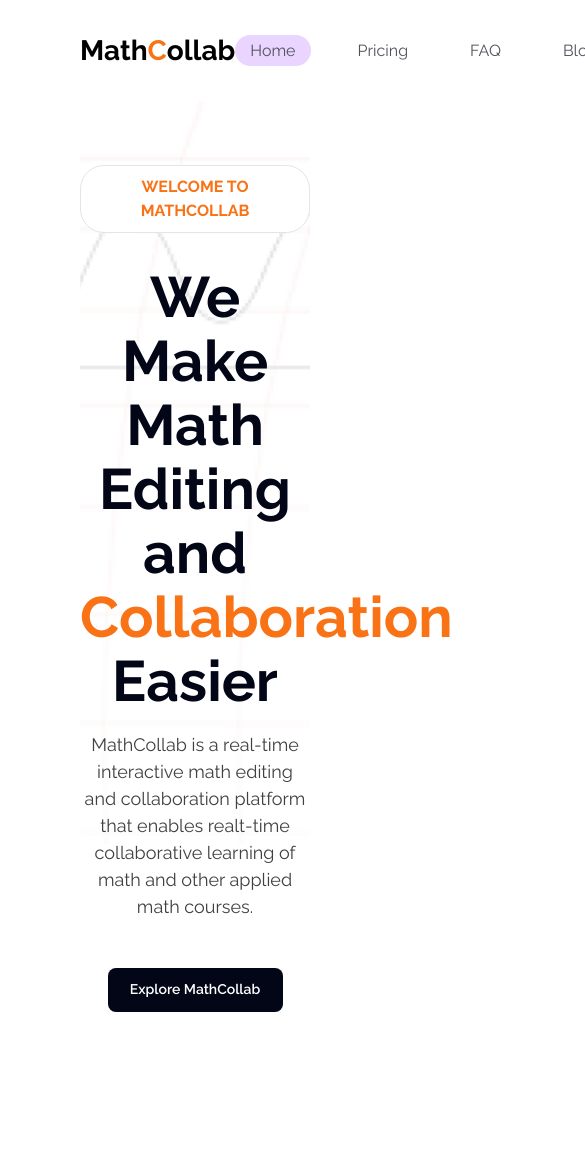
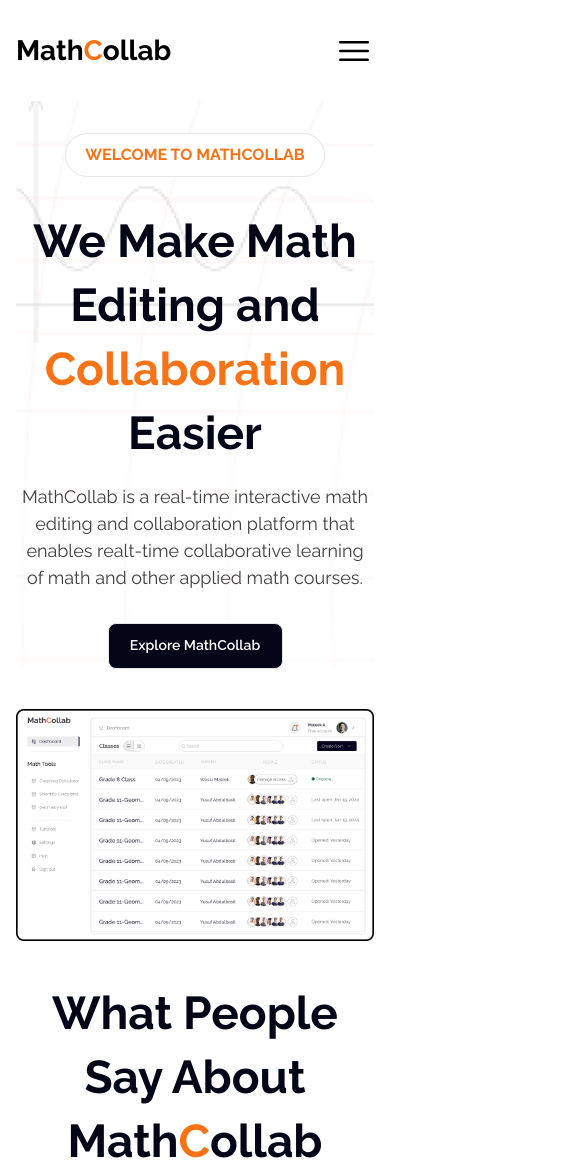
Before and after one commit to Jideotetic/MathCollab, a React (Vite) app: page / in a window 390 px wide. Shown: the top 1173 px of the page, 585 px wide, since content can reach past the window. Before the commit the page ends 1012 px from the top, so only its background shows below. Built offline with nearby package versions, Linux system fonts and the light colour scheme.

Commit message:
Updated HomePage
Updated homepage design to be responsive

```diff
--- a/src/routes/HomePage.tsx
+++ b/src/routes/HomePage.tsx
@@ -1,6 +1,6 @@
 import { NavLink } from "react-router-dom";
 import { Fragment, useContext } from "react";
-import { Dialog, Transition } from "@headlessui/react";
+import { Dialog, Popover, Transition } from "@headlessui/react";
 import MathCollab from "../components/MathCollab";
 import LoginForm from "../components/LoginForm";
 import SignUpForm from "../components/SignUpForm";
@@ -10,6 +10,8 @@
 import NewPasswordForm from "../components/NewPasswordForm";
 import { FormBooleanValueContext } from "../contexts/FormBooleansValueContext";
 import { FormBooleanValueContextTypes } from "../@types/formBooleanValueContextTypes";
+import { Bars3Icon, XMarkIcon } from "@heroicons/react/24/outline";
+import listDashboardUrl from "../assets/List_dashboard.png";
 
 const links = ["Home", "Pricing", "FAQ", "Blog"];
 
@@ -27,29 +29,106 @@
     setVerifyPasswordResetOTPFormOpen,
     newPasswordFormOpen,
     setNewPasswordFormOpen,
-    // createClassFormOpen,
-    // setCreateClassFormOpen,
-    // joinClassFormOpen,
-    // setJoinClassFormOpen,
   } = useContext(FormBooleanValueContext) as FormBooleanValueContextTypes;
 
   return (
     <>
-      <header className="mx-auto flex h-[101px] max-w-[1280px] items-center justify-between bg-white px-20 py-6">
+      <header className="mx-auto flex h-[101px] max-w-[1280px] items-center justify-between bg-white px-4 py-6">
         <MathCollab />
 
-        <nav>
-          <ul className="flex gap-8">
+        {/* MOBILE NAV STARTS */}
+        <Popover className="lg:hidden">
+          {({ open }) => (
+            <>
+              <div className="relative">
+                <Popover.Button className="absolute -top-[100%] right-0 z-50 -translate-y-[50%]">
+                  {open ? (
+                    <XMarkIcon className="h-10 w-10" />
+                  ) : (
+                    <Bars3Icon className="h-10 w-10" />
+                  )}
+                </Popover.Button>
+              </div>
+
+              <Transition.Child
+                as={Fragment}
+                enter="ease-in duration-200"
+                enterFrom="opacity-0"
+                enterTo="opacity-30"
+                leave="ease-in duration-200"
+                leaveFrom="opacity-30"
+                leaveTo="opacity-0"
+              >
+                <Popover.Overlay className="fixed inset-0 bg-black" />
+              </Transition.Child>
+              <Transition
+                as={Fragment}
+                enter="transition duration-200 ease-out"
+                enterFrom="transform -translate-x-[100%]"
+                enterTo="transform translate-x-0"
+                leave="transition duration-200 ease-out"
+                leaveFrom="transform translate-x-0"
+                leaveTo="transform -translate-x-[100%]"
+              >
+                <Popover.Panel
+                  as="nav"
+                  className="fixed left-0 top-0 h-screen w-[50%] bg-white px-4 py-6"
+                >
+                  {({ close }) => (
+                    <>
+                      <ul className="flex flex-col gap-8">
                         {links.map((link) => (
-              <li key={link}>
+                          <li
+                            key={link}
+                            className="font-normal leading-tight text-zinc-600"
+                          >
+                            <NavLink
+                              to={link === "Home" ? "/" : link}
+                              onClick={() => close()}
+                              className={({ isActive, isPending }) =>
+                                isActive
+                                  ? "rounded-3xl bg-purple-200 px-[15px] py-1.5 hover:bg-purple-500 hover:text-white"
+                                  : isPending
+                                    ? ""
+                                    : "rounded-3xl px-[15px] py-1.5 hover:bg-purple-500 hover:text-white"
+                              }
+                            >
+                              {link}
+                            </NavLink>
+                          </li>
+                        ))}
+                      </ul>
+                      <button
+                        type="button"
+                        onClick={() => setLoginFormOpen(true)}
+                        className="mt-8 rounded-lg border border-slate-950 px-7 py-3 text-sm font-medium leading-[21px] text-slate-950 hover:bg-slate-950 hover:text-white"
+                      >
+                        Sign In
+                      </button>
+                    </>
+                  )}
+                </Popover.Panel>
+              </Transition>
+            </>
+          )}
+        </Popover>
+        {/* MOBILE NAV ENDS */}
+
+        <nav className="hidden lg:block">
+          <ul className="gap-8 lg:flex">
+            {links.map((link) => (
+              <li
+                key={link}
+                className="font-normal leading-tight text-zinc-600"
+              >
                 <NavLink
                   to={link === "Home" ? "/" : link}
                   className={({ isActive, isPending }) =>
                     isActive
-                      ? "rounded-3xl bg-purple-200 px-[15px] py-1.5 font-normal leading-tight text-zinc-600 hover:bg-purple-500 hover:text-white"
+                      ? "rounded-3xl bg-purple-200 px-[15px] py-1.5  hover:bg-purple-500 hover:text-white"
                       : isPending
                         ? ""
-                        : "rounded-3xl px-[15px] py-1.5 leading-tight text-zinc-600 hover:bg-purple-500 hover:text-white"
+                        : "rounded-3xl px-[15px] py-1.5 hover:bg-purple-500 hover:text-white"
                   }
                 >
                   {link}
@@ -62,7 +141,7 @@
         <button
           type="button"
           onClick={() => setLoginFormOpen(true)}
-          className="shrink-0 rounded-lg border border-slate-950 px-7 py-3 text-sm font-medium leading-[21px] text-slate-950 hover:bg-slate-950 hover:text-white"
+          className="hidden rounded-lg border border-slate-950 px-7 py-3 text-sm font-medium leading-[21px] text-slate-950 hover:bg-slate-950 hover:text-white lg:block"
         >
           Sign In
         </button>
@@ -207,19 +286,17 @@
         </Transition>
         {/* AUTHENTICATION FLOW SCREEN ENDS */}
       </header>
-      <main className="mx-auto max-w-[1280px] px-20 text-center">
-        <div className="h-[calc(100vh-101px)] bg-image bg-cover bg-center bg-no-repeat pt-[64px]">
-          <div className="mx-auto flex max-w-[838px] flex-col gap-8">
-            <h2 className="mx-auto max-w-[291px] rounded-3xl border border-neutral-200 bg-white px-[21px] py-[9px] text-base font-bold leading-normal text-orange-500">
+      <main className="mx-auto max-w-[1280px] px-4 text-center">
+        <div className="mb-10 flex flex-col items-center gap-8 bg-image bg-cover bg-center bg-no-repeat pt-8">
+          <h2 className="max-w-[291px] rounded-3xl border border-neutral-200 bg-white px-[19px] py-[9px] text-base font-bold leading-normal text-orange-500">
             WELCOME TO MATHCOLLAB
           </h2>
-            <div className="flex flex-col gap-12">
-              <div className="flex flex-col gap-[18px]">
-                <h3 className="text-[57px] font-bold leading-[64px] text-slate-950">
+          <div className="flex flex-col items-center justify-center gap-[18px]">
+            <h3 className="text-clamp2 max-w-[802px] font-bold leading-[64px] text-slate-950">
               We Make Math Editing and{" "}
               <span className="text-orange-500">Collaboration</span> Easier
             </h3>
-                <p className="mx-auto max-w-[689px] text-center text-lg font-normal leading-[27px] text-neutral-700">
+            <p className="max-w-[689px] text-lg font-normal leading-[27px] text-neutral-700">
               MathCollab is a real-time interactive math editing and
               collaboration platform that enables realt-time collaborative
               learning of math and other applied math courses.
@@ -227,12 +304,19 @@
           </div>
           <button
             type="button"
-                className="mx-auto w-[175px] rounded-lg bg-slate-950 py-[13px] text-sm font-semibold leading-tight text-white"
+            className="w-[175px] rounded-lg border bg-slate-950 py-[13px] text-sm font-semibold leading-tight text-white hover:border-slate-950 hover:bg-white hover:text-slate-950"
           >
             Explore MathCollab
           </button>
         </div>
+        <div className="mb-10">
+          <img src={listDashboardUrl} className="w-full" alt="" />
         </div>
+        <div className="flex flex-col items-center justify-center">
+          <h3 className="text-clamp2 max-w-[802px] font-bold leading-[64px] text-slate-950">
+            What People Say About Math<span className="text-orange-500">C</span>
+            ollab
+          </h3>
         </div>
       </main>
     </>
--- a/tailwind.config.js
+++ b/tailwind.config.js
@@ -13,6 +13,11 @@
       backgroundImage: {
         image: "url('/src/assets/bg-image.png')",
       },
+      fontSize: {
+        clamp: "clamp(1.9438rem, 1.7779rem + 0.8292vw, 2.4413rem)",
+        clamp1: "clamp(2.3325rem, 2.0927rem + 1.199vw, 3.0519rem)",
+        clamp2: "clamp(2.7994rem, 2.4608rem + 1.6927vw, 3.815rem)",
+      },
     },
   },
   plugins: [formsPlugin],
```
Also changed, not shown: src/assets/Ellipse.svg (added), src/assets/List_dashboard.png (added). Lines whose indentation alone changed are shown as unchanged.
